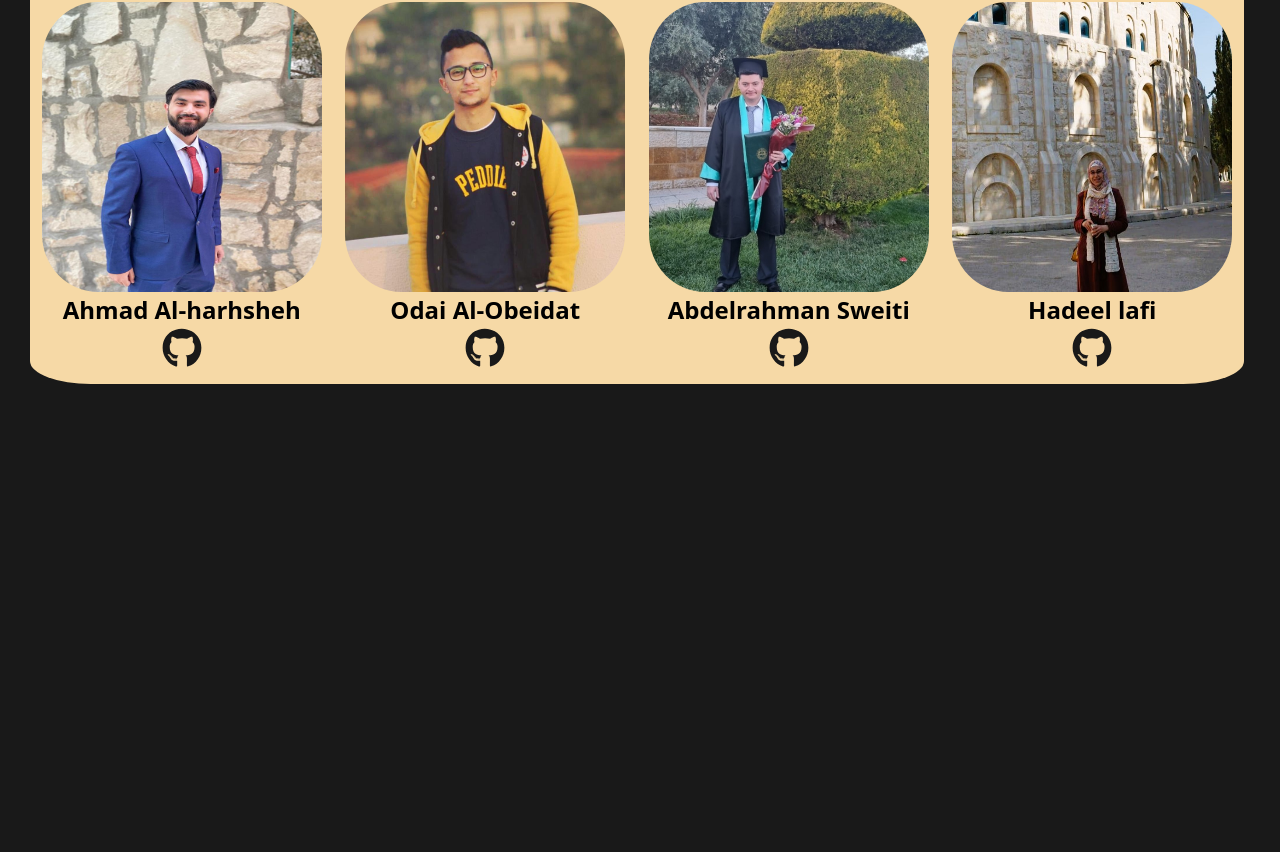
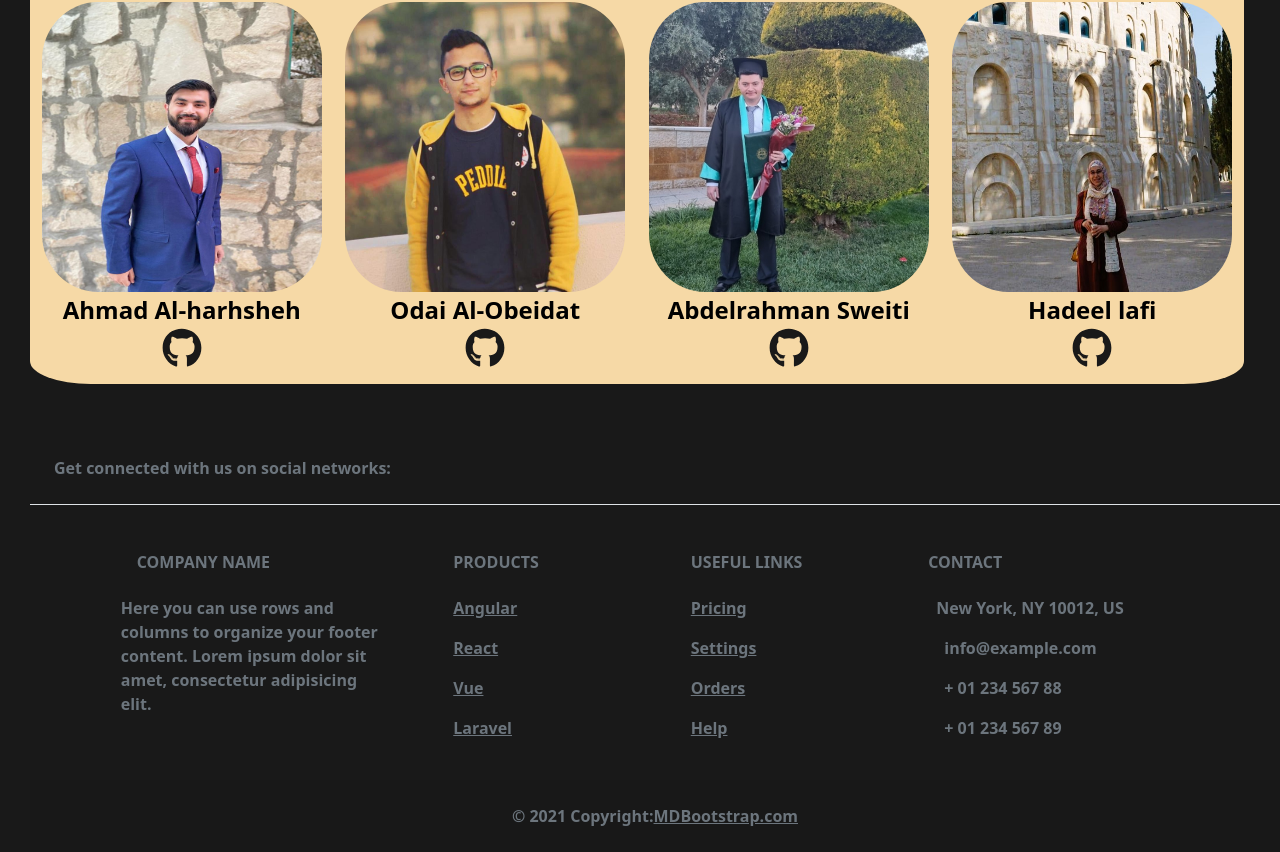
Before and after one commit to group-5-lords-of-the-react/front-end, a React (Create React App) app: page /AboutUs in a window 1280 px wide. Shown: the part 2718-3570 px from the top of the page. Before the commit the page ends 3150 px from the top, so only its background shows below. Built offline with nearby package versions, Linux system fonts and the light colour scheme.

Commit message:
sldjkfngh

```diff
--- a/package.json
+++ b/package.json
@@ -9,6 +9,7 @@
     "axios": "^1.4.0",
     "bootstrap": "^5.2.3",
     "dotenv": "^16.0.3",
+    "mdb-react-ui-kit": "^6.1.0",
     "react": "^18.2.0",
     "react-bootstrap": "^2.7.4",
     "react-dom": "^18.2.0",
--- a/public/index.html
+++ b/public/index.html
@@ -24,7 +24,7 @@
       work correctly both with client-side routing and a non-root public URL.
       Learn how to configure a non-root public URL by running `npm run build`.
     -->
-    <title>React App</title>
+    <title>Jordan on a plate</title>
   </head>
   <body>
     <noscript>You need to enable JavaScript to run this app.</noscript>
--- a/src/App.js
+++ b/src/App.js
@@ -8,6 +8,7 @@
 import 'bootstrap/dist/css/bootstrap.min.css';
 import AboutUs from './components/aboutUs/AboutUs';
 import "./App.css";
+import Footer from './components/Footer/Footer';
 function App() {
   return (
     <>
@@ -21,6 +22,8 @@
       <Route path="/Booking" element={<Booking/>}></Route>
       <Route path="/AboutUs" element={<AboutUs/>}></Route>
     </Routes> }
+
+    <Footer />
     </>
   )
 
--- /dev/null
+++ b/src/components/Footer/Footer.js
@@ -0,0 +1,125 @@
+import React from 'react';
+import { MDBFooter, MDBContainer, MDBRow, MDBCol, MDBIcon } from 'mdb-react-ui-kit';
+import './Footer.css';
+export default function App() {
+  return (
+    <MDBFooter style={{ backgroundColor: '#191919', color: '#cda45e' }} className='text-center text-lg-start text-muted'>
+      <section className='d-flex justify-content-center justify-content-lg-between p-4 border-bottom'>
+        <div className='me-5 d-none d-lg-block'>
+          <span>Get connected with us on social networks:</span>
+        </div>
+
+        <div>
+          <a href='' className='me-4 text-reset'>
+            <MDBIcon color='secondary' fab icon='facebook-f' />
+          </a>
+          <a href='' className='me-4 text-reset'>
+            <MDBIcon color='secondary' fab icon='twitter' />
+          </a>
+          <a href='' className='me-4 text-reset'>
+            <MDBIcon color='secondary' fab icon='google' />
+          </a>
+          <a href='' className='me-4 text-reset'>
+            <MDBIcon color='secondary' fab icon='instagram' />
+          </a>
+          <a href='' className='me-4 text-reset'>
+            <MDBIcon color='secondary' fab icon='linkedin' />
+          </a>
+          <a href='' className='me-4 text-reset'>
+            <MDBIcon color='secondary' fab icon='github' />
+          </a>
+        </div>
+      </section>
+
+      <section className=''>
+        <MDBContainer className='text-center text-md-start mt-5'>
+          <MDBRow className='mt-3'>
+            <MDBCol md='3' lg='4' xl='3' className='mx-auto mb-4'>
+              <h6 className='text-uppercase fw-bold mb-4'>
+                <MDBIcon color='secondary' icon='gem' className='me-3' />
+                Company name
+              </h6>
+              <p>
+                Here you can use rows and columns to organize your footer content. Lorem ipsum dolor sit
+                amet, consectetur adipisicing elit.
+              </p>
+            </MDBCol>
+
+            <MDBCol md='2' lg='2' xl='2' className='mx-auto mb-4'>
+              <h6 className='text-uppercase fw-bold mb-4'>Products</h6>
+              <p>
+                <a href='#!' className='text-reset'>
+                  Angular
+                </a>
+              </p>
+              <p>
+                <a href='#!' className='text-reset'>
+                  React
+                </a>
+              </p>
+              <p>
+                <a href='#!' className='text-reset'>
+                  Vue
+                </a>
+              </p>
+              <p>
+                <a href='#!' className='text-reset'>
+                  Laravel
+                </a>
+              </p>
+            </MDBCol>
+
+            <MDBCol md='3' lg='2' xl='2' className='mx-auto mb-4'>
+              <h6 className='text-uppercase fw-bold mb-4'>Useful links</h6>
+              <p>
+                <a href='#!' className='text-reset'>
+                  Pricing
+                </a>
+              </p>
+              <p>
+                <a href='#!' className='text-reset'>
+                  Settings
+                </a>
+              </p>
+              <p>
+                <a href='#!' className='text-reset'>
+                  Orders
+                </a>
+              </p>
+              <p>
+                <a href='#!' className='text-reset'>
+                  Help
+                </a>
+              </p>
+            </MDBCol>
+
+            <MDBCol md='4' lg='3' xl='3' className='mx-auto mb-md-0 mb-4'>
+              <h6 className='text-uppercase fw-bold mb-4'>Contact</h6>
+              <p>
+                <MDBIcon color='secondary' icon='home' className='me-2' />
+                New York, NY 10012, US
+              </p>
+              <p>
+                <MDBIcon color='secondary' icon='envelope' className='me-3' />
+                info@example.com
+              </p>
+              <p>
+                <MDBIcon color='secondary' icon='phone' className='me-3' /> + 01 234 567 88
+              </p>
+              <p>
+                <MDBIcon color='secondary' icon='print' className='me-3' /> + 01 234 567 89
+              </p>
+            </MDBCol>
+          </MDBRow>
+        </MDBContainer>
+      </section>
+
+      <div className='text-center p-4' style={{ backgroundColor: 'rgba(0, 0, 0, 0.05)' }}>
+        © 2021 Copyright:
+        <a className='text-reset fw-bold' href='https://mdbootstrap.com/'>
+          MDBootstrap.com
+        </a>
+      </div>
+    </MDBFooter>
+  );
+}
--- a/src/components/Home/Home.css
+++ b/src/components/Home/Home.css
@@ -1,7 +1,7 @@
  #sectionmainMain {
   display: flex;
   width: 100%;
-  padding: 130px 25px 10px 0px;
+  padding: 130px 60px 10px 40px;
   font-family: -apple-system system-ui, -apple-system, Segoe UI, Roboto, Helvetica Neue, Noto Sans, Liberation Sans, Arial, sans-serif, Apple Color Emoji, Segoe UI Emoji, Segoe UI Symbol, Noto Color Emoji;
   font-size: 1.2rem;
   font-weight: 500;
@@ -227,7 +227,7 @@
   align-items: center;
   gap: 2rem;
   padding-left: 1rem;
-  width: 70%;
+  width: 54%;
 }
 
 
@@ -288,6 +288,7 @@
 }
 
 .namecard {
+  color: #cda45e;
   width: 100%;
   height: 10%;
   font-size: 90%;
@@ -308,16 +309,8 @@
   align-items: center;
   background-color: #cda45e ;
   margin: 0;
+
 }
-
-.sectionFigure2 {
-  display: flex;
-  flex-direction: row;
-  justify-content: center;
-  align-items: center;
-  margin: 0;
- }
-
 
 #backgFigure1 {
   background: url(../Img/AD1.jpeg);
@@ -333,7 +326,7 @@
   flex-direction: column;
   justify-content: start;
   align-items: start;
-  color: #ffffff;
+  color: #000;
   padding: 2rem 2rem 2rem 2rem;
   width: 60%;
 }
@@ -353,8 +346,8 @@
 .Figure1BUT{
 
   cursor: pointer;
-  border: 1px solid #fff;
-  color: #fff;
+  border: 1px solid #000;
+  color: #000;
   background-color: transparent;
   width: 100%;
   height: 50%;
@@ -372,30 +365,11 @@
   transition: box-shadow 0.3s ease-in-out, transform 0.3s ease-in-out;
 }
 
-
-
 .Figure1BUT:hover {
   transform: translateY(-5px);
   filter: brightness(80%);
   background-color: rgb(40, 40, 40);
 }
-
-
-.Figure2Text{
-  font-family: adobe-garamond-pro;
-  font-size: 200%;
-  color: #ffffff;
-}
-
-#backgFigure2 {
-  background: url(../Img/AD2.jpg);
-  width: 100%;
-  background-position: center;
-  background-repeat: no-repeat;
-  background-size: cover;
-  height: 100%;
-}
-
 
 Link{
 
@@ -512,21 +486,22 @@
   font-size: 80%;
 }
 
-#backgFigure1, #backgFigure2 {
+#backgFigure1{
   background-size: 50%;
   width: 0%;
   height: 0%;
 }
 
-.sectionFigure2, .sectionFigure1{
+ .sectionFigure1{
   display: flex;
   flex-direction: column;
   justify-content: center;
   align-items: center;
+  width: 100%;
+  height: auto;
 }
 
 }
-
 
 @media only screen and (max-width: 731px) {
 
--- a/src/components/Restaurants/Restaurants.css
+++ b/src/components/Restaurants/Restaurants.css
@@ -125,22 +125,6 @@
   background-color: rgb(40, 40, 40);
 }
 
-
-
-
-
-#backgFigure2 {
-  background: url(../Img/AD2.jpg);
-  width: 100%;
-  background-position: center;
-  background-repeat: no-repeat;
-  background-size: cover;
-  height: 100%;
-}
-
-
-
-
 .adR1main{
   display: flex;
   flex-direction: row;
@@ -190,25 +174,11 @@
   transition: box-shadow 0.3s ease-in-out, transform 0.3s ease-in-out;
 }
 
-
 .adR1BUT:hover {
   transform: translateY(-5px);
   filter: brightness(80%);
   background-color: rgb(40, 40, 40);
 }
-
-
-#backgadR1{background: url(../Img/AD2.jpg);
-  width: 100%;
-  background-position: center;
-  background-repeat: no-repeat;
-  background-size: cover;
-  height: 100%;
-  border-radius: 8px;
-}
-
-
-
 
 @media only screen and (max-width: 884px) {
 
--- a/src/components/Restaurants/Restaurants.js
+++ b/src/components/Restaurants/Restaurants.js
@@ -100,8 +100,8 @@
     { data: irbidData, state: 'Irbid' },
     { data: aqabaData, state: 'Aqaba' },
     { data: wadiRummData, state: 'wadiRumm' },
-    { data: petraData, state: 'petra'},
-    { data: aroundYouData, state: 'By location'},
+    { data: petraData, state: 'petra' },
+    { data: aroundYouData, state: 'By location' },
   ];
 
   const filteredData = restaurants.filter((restaurant) => restaurant.state === selectedState);
@@ -191,23 +191,6 @@
           }
           )}
         </div>
-
-
-
-        <section class='adR1main'>
-
-          <dive class='adR1main2'>
-            <p class="adR1Text">Summer Knight</p>
-            <p class="adR2Text">Experience the vibrant nightlife of Jordan and indulge in delicious food at some of the best restaurants in the area. From traditional Jordanian cuisine to international dishes, there’s something for everyone. Whether you’re looking for a romantic night out or a fun evening with friends, Jordan has it all. Click here to find out more about the restaurants and nightlife in Jordan.</p>
-            <a href="./Restaurants">
-              <p class="adR1BUT">Discover</p>
-            </a>
-          </dive>
-          <div id='backgadR1'>
-          </div>
-        </section>
-
-
       </div>
     </>
   )
```
Also changed, not shown: src/components/Home/Home.js (+6 -24 lines), src/components/Footer/Footer.css (added), src/components/Img/AD2.jpg (deleted), 1 other file (tests, documents, lock files or other folders).
